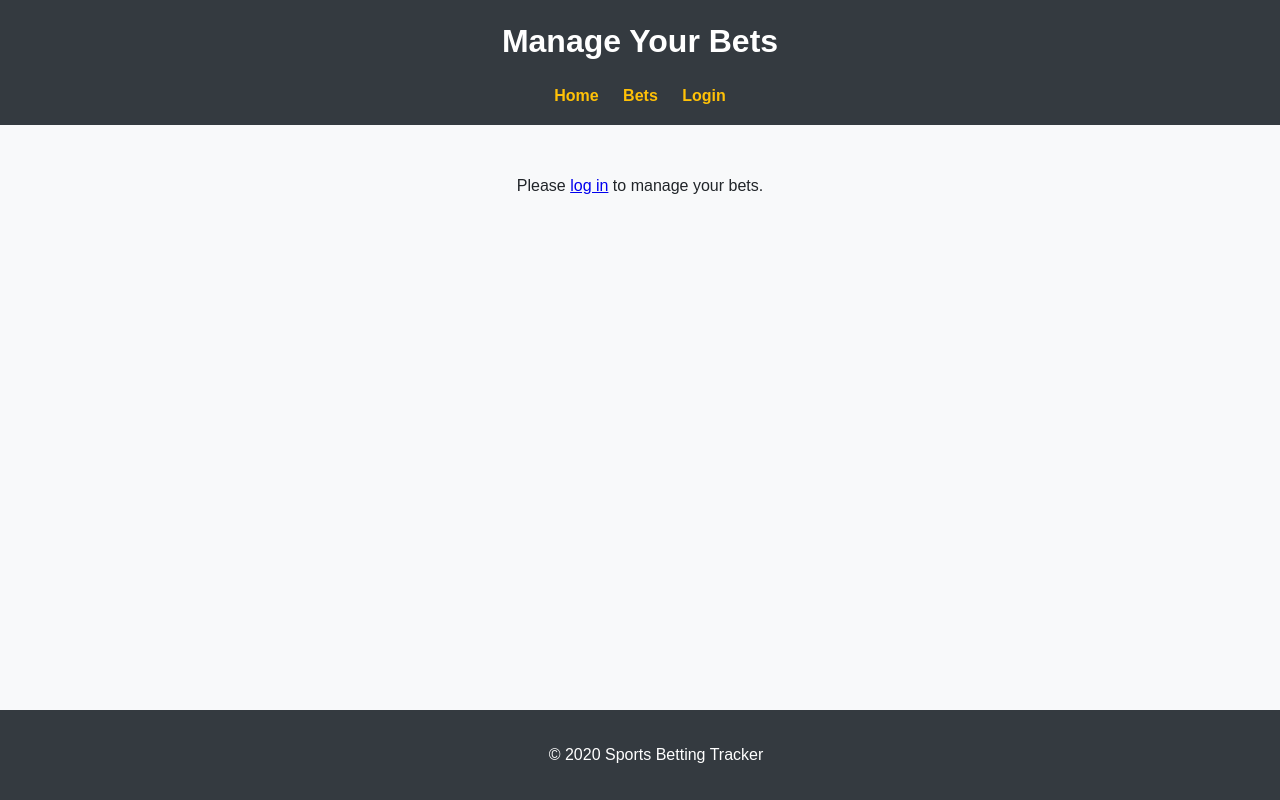
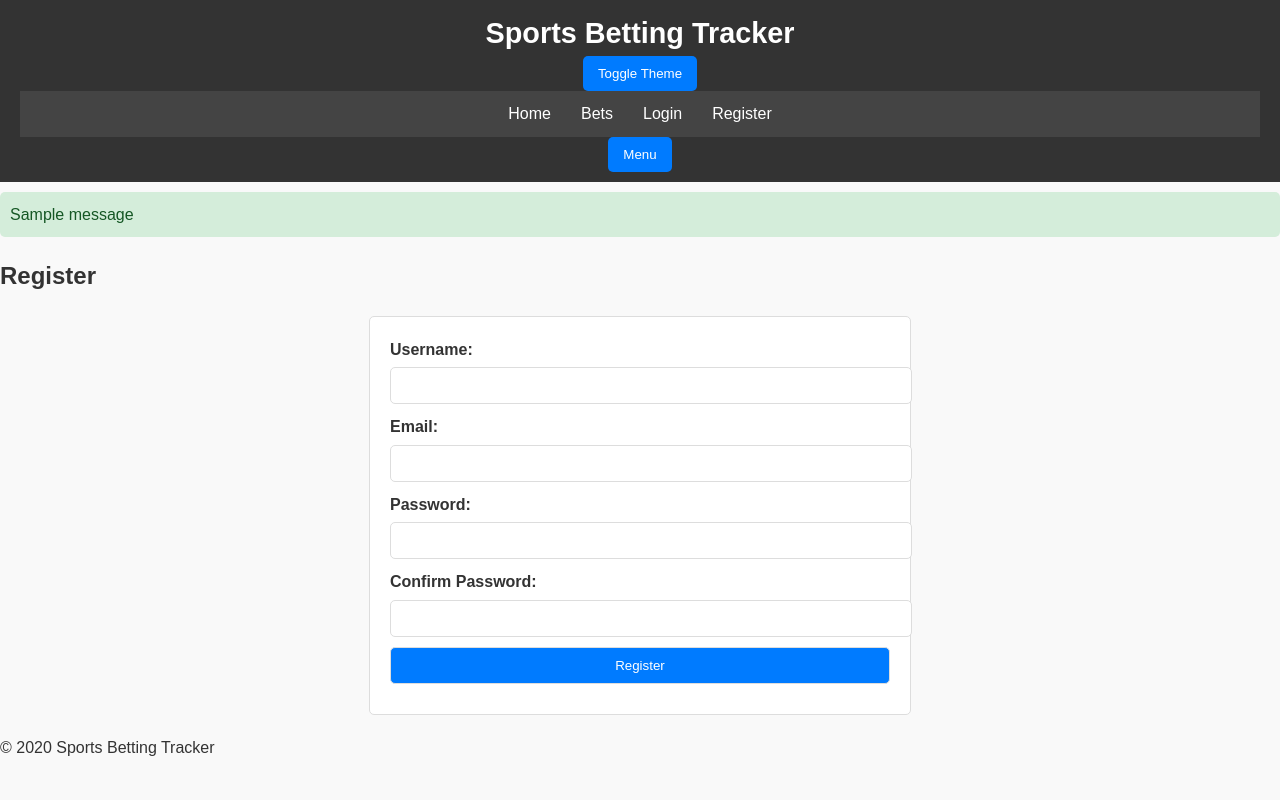
Before and after one commit to Moody24/sports_betting_tracker, a Python web app: template app/templates/register.html in a window 1280 px wide. Run offline with Jinja, Linux system fonts and the light colour scheme; the template is opened without the code that fills it: most values are stand-ins (such as "Sample title", 1, 10 or a date in 2020); one stand-in notice (Sample message) is shown; form fields are guessed from the names that the template uses.

Commit message:
feat: Enhance app with new features, fixes, and improvements

```diff
--- /dev/null
+++ b/app/static/css/styles.css
@@ -0,0 +1,207 @@
+/* General Body Styles */
+body {
+    font-family: Arial, sans-serif;
+    margin: 0;
+    padding: 0;
+    background-color: #f9f9f9;
+    color: #333;
+    line-height: 1.6;
+}
+
+/* Header Styles */
+header {
+    background: #333;
+    color: white;
+    padding: 10px 20px;
+    text-align: center;
+}
+
+header h1 {
+    margin: 0;
+    font-size: 1.8em;
+}
+
+/* Navigation Bar */
+nav ul {
+    list-style: none;
+    padding: 0;
+    margin: 0;
+    display: flex;
+    justify-content: center;
+    background-color: #444;
+}
+
+nav ul li {
+    margin: 0;
+}
+
+nav ul li a {
+    display: block;
+    padding: 10px 15px;
+    color: white;
+    text-decoration: none;
+    transition: background-color 0.3s;
+}
+
+nav ul li a:hover,
+nav ul li a.active {
+    background-color: #007BFF;
+}
+
+/* Button Styles */
+button {
+    background: #007BFF;
+    color: white;
+    padding: 10px 15px;
+    border: none;
+    border-radius: 5px;
+    cursor: pointer;
+    transition: background-color 0.3s;
+}
+
+button:hover {
+    background: #0056b3;
+}
+
+button:disabled {
+    background: #ccc;
+    cursor: not-allowed;
+}
+
+/* Forms */
+form {
+    max-width: 500px;
+    margin: 20px auto;
+    padding: 20px;
+    background: white;
+    border: 1px solid #ddd;
+    border-radius: 5px;
+}
+
+form label {
+    display: block;
+    margin-bottom: 5px;
+    font-weight: bold;
+}
+
+form input,
+form select,
+form button {
+    width: 100%;
+    padding: 10px;
+    margin-bottom: 10px;
+    border: 1px solid #ddd;
+    border-radius: 5px;
+}
+
+form input:focus,
+form select:focus {
+    border-color: #007BFF;
+    outline: none;
+}
+
+/* Alerts */
+.alert {
+    padding: 10px;
+    margin: 10px 0;
+    border-radius: 5px;
+}
+
+.alert-success {
+    background-color: #d4edda;
+    color: #155724;
+}
+
+.alert-danger {
+    background-color: #f8d7da;
+    color: #721c24;
+}
+
+.alert-info {
+    background-color: #d1ecf1;
+    color: #0c5460;
+}
+
+/* Tables */
+table {
+    width: 100%;
+    border-collapse: collapse;
+    margin: 20px 0;
+    background: white;
+}
+
+table th,
+table td {
+    padding: 10px;
+    border: 1px solid #ddd;
+    text-align: left;
+}
+
+table th {
+    background: #f4f4f4;
+    font-weight: bold;
+}
+
+/* Responsive Design */
+@media (max-width: 768px) {
+    nav ul {
+        flex-direction: column;
+    }
+
+    form {
+        padding: 15px;
+    }
+
+    table th,
+    table td {
+        padding: 8px;
+    }
+}
+
+/* Dark Mode */
+body.dark-mode {
+    background-color: #121212;
+    color: white;
+}
+
+.dark-mode header {
+    background: #222;
+}
+
+.dark-mode nav ul {
+    background-color: #222;
+}
+
+.dark-mode nav ul li a:hover,
+.dark-mode nav ul li a.active {
+    background-color: #0056b3;
+}
+
+.dark-mode table {
+    background: #1e1e1e;
+    border-color: #444;
+}
+
+.dark-mode table th,
+.dark-mode table td {
+    border-color: #444;
+}
+
+.dark-mode .alert {
+    border-color: #444;
+}
+
+.dark-mode .alert-success {
+    background-color: #155724;
+    color: #d4edda;
+}
+
+.dark-mode .alert-danger {
+    background-color: #721c24;
+    color: #f8d7da;
+}
+
+.dark-mode .alert-info {
+    background-color: #0c5460;
+    color: #d1ecf1;
+}
--- /dev/null
+++ b/app/static/js/script.js
@@ -0,0 +1,50 @@
+// Confirm Bet Deletion
+document.querySelectorAll('.delete-bet-form').forEach(form => {
+    form.addEventListener('submit', function (e) {
+        if (!confirm('Are you sure you want to delete this bet?')) {
+            e.preventDefault();
+        }
+    });
+});
+
+// Theme Toggle Functionality
+const themeSwitchButton = document.getElementById('theme-switch');
+if (themeSwitchButton) {
+    themeSwitchButton.addEventListener('click', () => {
+        const isDarkMode = document.body.classList.toggle('dark-mode');
+        localStorage.setItem('darkMode', isDarkMode ? 'enabled' : 'disabled');
+    });
+
+    // Initialize theme from localStorage
+    if (localStorage.getItem('darkMode') === 'enabled') {
+        document.body.classList.add('dark-mode');
+    }
+}
+
+// Real-Time Clock Display
+const clockElement = document.getElementById('clock');
+if (clockElement) {
+    const updateClock = () => {
+        const now = new Date();
+        clockElement.textContent = now.toLocaleTimeString();
+    };
+    updateClock();
+    setInterval(updateClock, 1000);
+}
+
+// Toggle Navbar on Mobile
+const navbarToggle = document.getElementById('navbar-toggle');
+const navbarMenu = document.getElementById('navbar-menu');
+if (navbarToggle && navbarMenu) {
+    navbarToggle.addEventListener('click', () => {
+        navbarMenu.classList.toggle('open');
+    });
+}
+
+// Highlight Active Navigation Link
+const navLinks = document.querySelectorAll('nav a');
+navLinks.forEach(link => {
+    if (link.href === window.location.href) {
+        link.classList.add('active');
+    }
+});
--- a/app/static/styles.css
+++ /dev/null
@@ -1,182 +0,0 @@
-/* General Styles */
-body {
-    font-family: Arial, sans-serif;
-    margin: 0;
-    padding: 0;
-    background-color: #f8f9fa;
-    color: #212529;
-    line-height: 1.6;
-}
-
-header {
-    background-color: #343a40;
-    color: #fff;
-    padding: 1rem 0;
-    text-align: center;
-}
-
-header h1 {
-    margin: 0;
-    font-size: 2rem;
-}
-
-nav ul {
-    list-style: none;
-    padding: 0;
-    text-align: center;
-    margin: 1rem 0 0 0;
-}
-
-nav ul li {
-    display: inline;
-    margin: 0 10px;
-}
-
-nav ul li a {
-    color: #ffc107;
-    text-decoration: none;
-    font-weight: bold;
-}
-
-nav ul li a:hover {
-    text-decoration: underline;
-}
-
-/* Flash Messages */
-.flash-container {
-    max-width: 800px;
-    margin: 1rem auto;
-    padding: 0 1rem;
-}
-
-.flash {
-    padding: 1rem;
-    margin-bottom: 1rem;
-    border-radius: 5px;
-    font-size: 1rem;
-    text-align: center;
-}
-
-.flash-success {
-    background-color: #d4edda;
-    color: #155724;
-    border: 1px solid #c3e6cb;
-}
-
-.flash-danger {
-    background-color: #f8d7da;
-    color: #721c24;
-    border: 1px solid #f5c6cb;
-}
-
-.flash-warning {
-    background-color: #fff3cd;
-    color: #856404;
-    border: 1px solid #ffeeba;
-}
-
-.flash-info {
-    background-color: #d1ecf1;
-    color: #0c5460;
-    border: 1px solid #bee5eb;
-}
-
-/* Main Content */
-main {
-    padding: 2rem;
-    text-align: center;
-}
-
-footer {
-    text-align: center;
-    padding: 1rem;
-    background-color: #343a40;
-    color: #fff;
-    position: fixed;
-    width: 100%;
-    bottom: 0;
-}
-
-/* Forms */
-form {
-    max-width: 500px;
-    margin: 2rem auto;
-    background: #fff;
-    padding: 2rem;
-    border-radius: 10px;
-    box-shadow: 0 2px 4px rgba(0, 0, 0, 0.1);
-}
-
-form div {
-    margin-bottom: 1rem;
-    text-align: left;
-}
-
-form label {
-    display: block;
-    margin-bottom: 0.5rem;
-    font-weight: bold;
-}
-
-form input, form select, form button {
-    width: 100%;
-    padding: 0.75rem;
-    border: 1px solid #ced4da;
-    border-radius: 5px;
-    font-size: 1rem;
-}
-
-form input:focus, form select:focus, form button:focus {
-    outline: none;
-    border-color: #80bdff;
-    box-shadow: 0 0 5px rgba(0, 123, 255, 0.25);
-}
-
-form button {
-    background-color: #007bff;
-    color: #fff;
-    font-weight: bold;
-    cursor: pointer;
-    text-align: center;
-}
-
-form button:hover {
-    background-color: #0056b3;
-}
-
-/* Tables */
-table {
-    width: 100%;
-    border-collapse: collapse;
-    margin: 2rem 0;
-    background-color: #fff;
-}
-
-table th, table td {
-    padding: 1rem;
-    border: 1px solid #ddd;
-    text-align: center;
-}
-
-table th {
-    background-color: #007bff;
-    color: #fff;
-    font-weight: bold;
-}
-
-table tr:nth-child(even) {
-    background-color: #f8f9fa;
-}
-
-/* Utility Classes */
-.text-center {
-    text-align: center;
-}
-
-.mt-2 {
-    margin-top: 2rem;
-}
-
-.mb-2 {
-    margin-bottom: 2rem;
-}
--- a/app/templates/base.html
+++ b/app/templates/base.html
@@ -3,73 +3,42 @@
 <head>
     <meta charset="UTF-8">
     <meta name="viewport" content="width=device-width, initial-scale=1.0">
-    <title>Manage Bets</title>
-    <link rel="stylesheet" href="{{ url_for('static', filename='styles.css') }}">
+    <title>{% block title %}Sports Betting Tracker{% endblock %}</title>
+    <link rel="stylesheet" href="{{ url_for('static', filename='css/styles.css') }}">
+    <script src="{{ url_for('static', filename='js/script.js') }}" defer></script>
 </head>
 <body>
     <header>
-        <h1>Manage Your Bets</h1>
+        <h1>Sports Betting Tracker</h1>
+        <button id="theme-switch">Toggle Theme</button>
         <nav>
-            <ul>
+            <ul id="navbar-menu">
                 <li><a href="{{ url_for('main.home') }}">Home</a></li>
                 <li><a href="{{ url_for('main.manage_bets') }}">Bets</a></li>
                 {% if current_user.is_authenticated %}
                     <li><a href="{{ url_for('main.logout') }}">Logout</a></li>
                 {% else %}
                     <li><a href="{{ url_for('main.login') }}">Login</a></li>
+                    <li><a href="{{ url_for('main.register') }}">Register</a></li>
                 {% endif %}
             </ul>
+            <button id="navbar-toggle">Menu</button>
         </nav>
     </header>
 
     <main>
-        {% if current_user.is_authenticated %}
-            <h2>Place a New Bet</h2>
-            <form method="POST">
-                {{ form.hidden_tag() }}
-                <label for="match_id">Match ID:</label>
-                {{ form.match_id(size=30) }}<br>
+        <!-- Flash Messages -->
+        {% with messages = get_flashed_messages(with_categories=True) %}
+            {% if messages %}
+                {% for category, message in messages %}
+                    <div class="alert alert-{{ category }}">{{ message }}</div>
+                {% endfor %}
+            {% endif %}
+        {% endwith %}
 
-                <label for="bet_amount">Bet Amount:</label>
-                {{ form.bet_amount() }}<br>
-
-                <label for="outcome">Outcome:</label>
-                {{ form.outcome() }}<br>
-
-                {{ form.submit(class="btn") }}
-            </form>
-
-            <h2>Your Bets</h2>
-            {% if bets %}
-                <table>
-                    <thead>
-                        <tr>
-                            <th>Match</th>
-                            <th>Amount</th>
-                            <th>Outcome</th>
-                            <th>Actions</th>
-                        </tr>
-                    </thead>
-                    <tbody>
-                        {% for bet in bets %}
-                        <tr>
-                            <td>{{ bet.match_id }}</td>
-                            <td>${{ bet.bet_amount }}</td>
-                            <td>{{ bet.outcome }}</td>
-                            <td>
-                                <a href="{{ url_for('main.edit_bet', bet_id=bet.id) }}">Edit</a> |
-                                <a href="{{ url_for('main.delete_bet', bet_id=bet.id) }}" onclick="return confirm('Are you sure you want to delete this bet?')">Delete</a>
-                            </td>
-                        </tr>
-                        {% endfor %}
-                    </tbody>
-                </table>
-            {% else %}
-                <p>You haven't placed any bets yet. Start by placing one!</p>
-            {% endif %}
-        {% else %}
-            <p>Please <a href="{{ url_for('main.login') }}">log in</a> to manage your bets.</p>
-        {% endif %}
+        <!-- Dynamic Content -->
+        {% block content %}
+        {% endblock %}
     </main>
 
     <footer>
--- a/app/templates/register.html
+++ b/app/templates/register.html
@@ -1,28 +1,24 @@
 {% extends "base.html" %}
-
-{% block title %}Register{% endblock %}
-
 {% block content %}
-<h1 class="mb-4">Register</h1>
+<h2>Register</h2>
 <form method="POST">
     {{ form.hidden_tag() }}
-    <div class="mb-3">
-        {{ form.username.label(class="form-label") }}
-        {{ form.username(class="form-control") }}
+    <div>
+        <label for="username">Username:</label>
+        {{ form.username(size=30) }}
     </div>
-    <div class="mb-3">
-        {{ form.email.label(class="form-label") }}
-        {{ form.email(class="form-control") }}
+    <div>
+        <label for="email">Email:</label>
+        {{ form.email(size=30) }}
     </div>
-    <div class="mb-3">
-        {{ form.password.label(class="form-label") }}
-        {{ form.password(class="form-control") }}
+    <div>
+        <label for="password">Password:</label>
+        {{ form.password(size=30) }}
     </div>
-    <div class="mb-3">
-        {{ form.confirm_password.label(class="form-label") }}
-        {{ form.confirm_password(class="form-control") }}
+    <div>
+        <label for="confirm_password">Confirm Password:</label>
+        {{ form.confirm_password(size=30) }}
     </div>
-    <button type="submit" class="btn btn-primary">Register</button>
+    <button type="submit">Register</button>
 </form>
-<p class="mt-3">Already have an account? <a href="{{ url_for('main.login') }}">Login here</a>.</p>
 {% endblock %}
```
Also changed, not shown: app/__init__.py (+9 -0 lines), app/routes.py (+8 -66 lines), app/templates/bets.html (+43 -30 lines), app/templates/home.html (+9 -13 lines), app/templates/login.html (+12 -15 lines), 2 other files.
